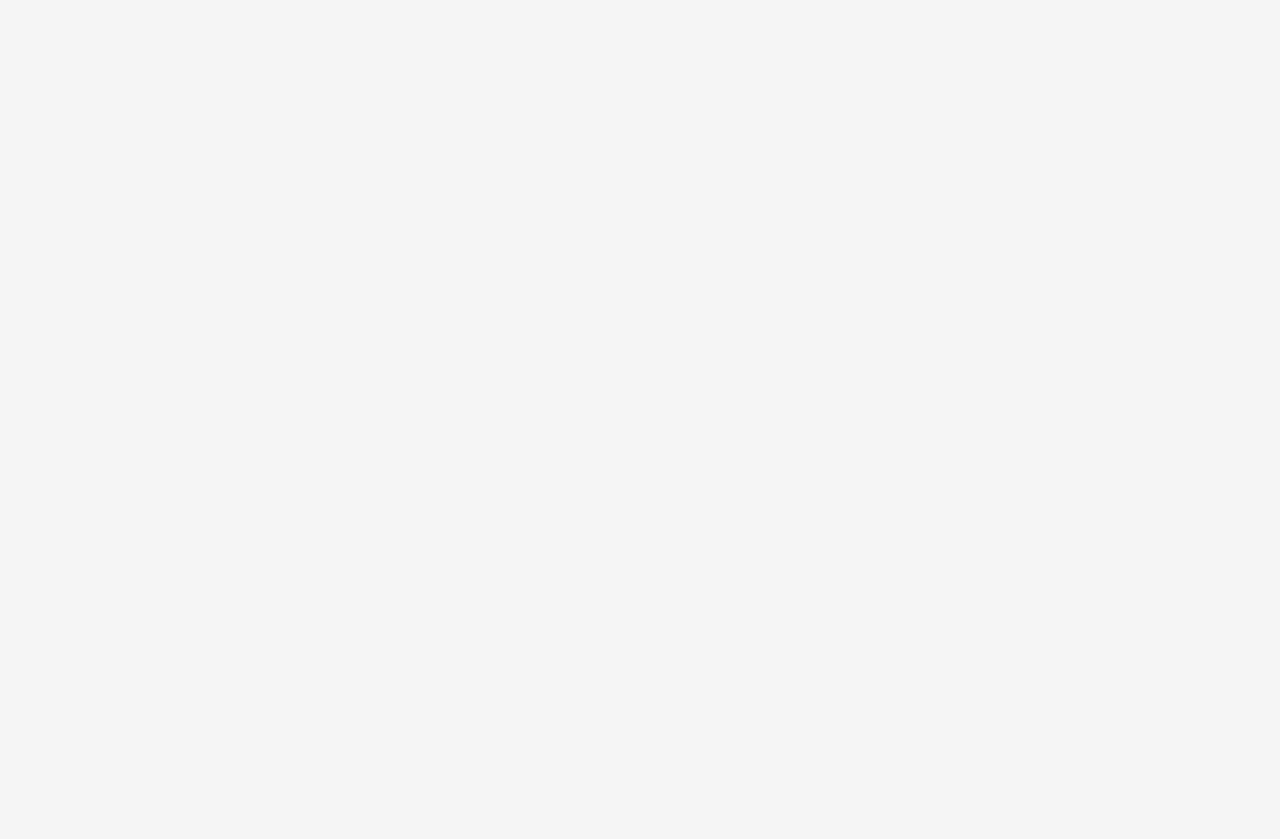
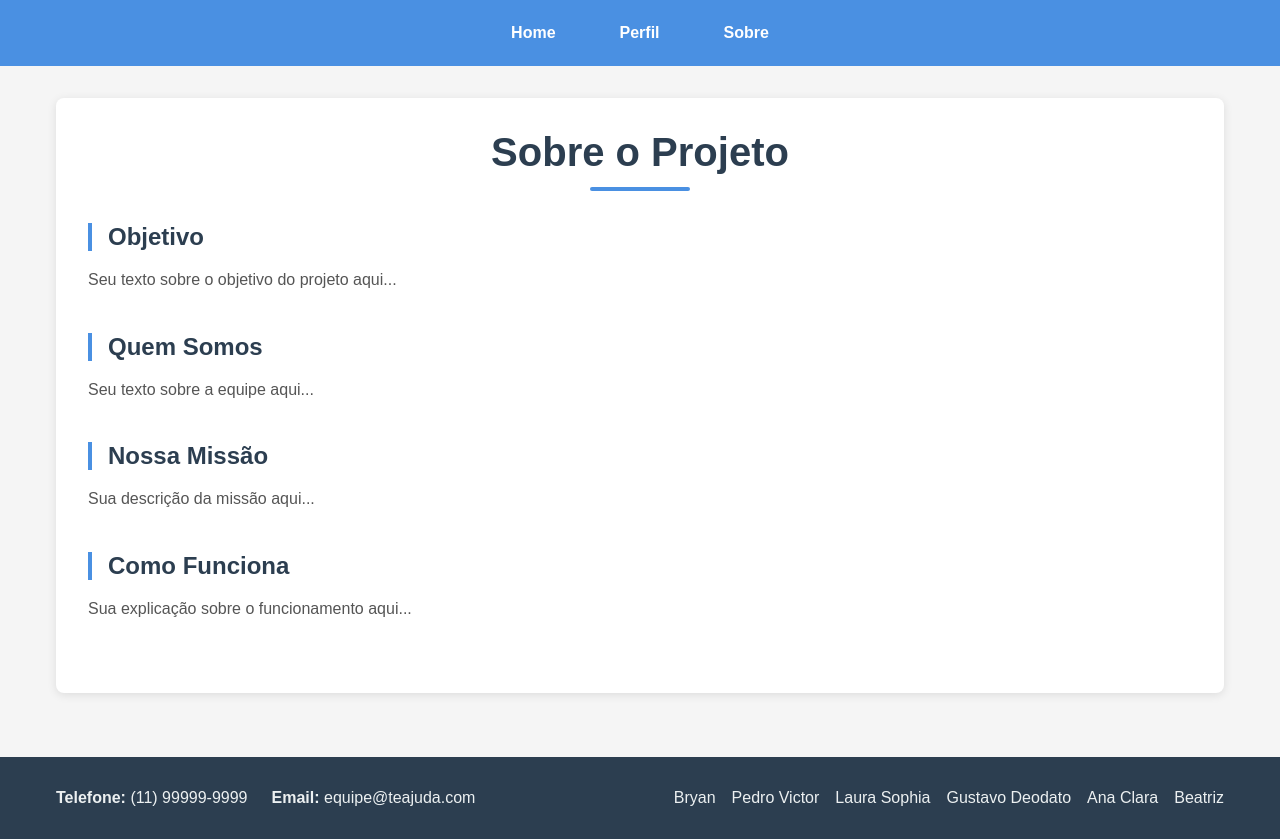
Before and after one commit to pviktorr/react-tcc, a React (Vite) app in the folder reactero/: page /sobre in a window 1280 px wide. Before the commit this address had no page. Before the commit the page ends 800 px from the top, so only its background shows below. Built offline with nearby package versions, Linux system fonts and the light colour scheme.

Commit message:
tela sobre web

```diff
--- /dev/null
+++ b/reactero/src/pages/Sobre/Sobre.css
@@ -0,0 +1,185 @@
+/* Base styles */
+.sobre__root {
+    min-height: 100vh;
+    display: flex;
+    flex-direction: column;
+    background-color: #f5f5f5;
+    font-family: 'Arial', sans-serif;
+}
+
+/* Navigation */
+.nav {
+    background-color: #4a90e2;
+    padding: 1rem 0;
+    position: relative;
+    z-index: 100;
+}
+
+.nav .container {
+    max-width: 1200px;
+    margin: 0 auto;
+    display: flex;
+    justify-content: center;
+    gap: 2rem;
+    position: relative;
+    padding: 0 1rem;
+}
+
+.nav .btn {
+    color: white;
+    text-decoration: none;
+    font-weight: 600;
+    padding: 0.5rem 1rem;
+    border-radius: 4px;
+    transition: background-color 0.3s;
+    position: relative;
+    z-index: 2;
+}
+
+.nav .btn:hover {
+    background-color: rgba(255, 255, 255, 0.2);
+}
+
+.nav .outline {
+    position: absolute;
+    top: 0;
+    left: 50%;
+    transform: translateX(-50%);
+    pointer-events: none;
+}
+
+.nav .rect {
+    stroke: #fff;
+    stroke-dasharray: 100;
+    stroke-dashoffset: 100;
+    animation: dash 2s linear forwards;
+}
+
+@keyframes dash {
+    to {
+        stroke-dashoffset: 0;
+    }
+}
+
+/* Main content */
+.sobre-container {
+    flex: 1;
+    padding: 2rem 1rem;
+    max-width: 1200px;
+    width: 100%;
+    margin: 0 auto;
+}
+
+.sobre-content {
+    background-color: white;
+    border-radius: 8px;
+    box-shadow: 0 2px 10px rgba(0, 0, 0, 0.1);
+    padding: 2rem;
+    margin-bottom: 2rem;
+}
+
+.sobre-title {
+    color: #2c3e50;
+    text-align: center;
+    margin-bottom: 2rem;
+    font-size: 2.5rem;
+    position: relative;
+    padding-bottom: 1rem;
+}
+
+.sobre-title::after {
+    content: '';
+    position: absolute;
+    bottom: 0;
+    left: 50%;
+    transform: translateX(-50%);
+    width: 100px;
+    height: 4px;
+    background-color: #4a90e2;
+    border-radius: 2px;
+}
+
+.sobre-section {
+    margin-bottom: 2.5rem;
+}
+
+.sobre-section h2 {
+    color: #2c3e50;
+    margin-bottom: 1rem;
+    font-size: 1.5rem;
+    position: relative;
+    padding-left: 1rem;
+    border-left: 4px solid #4a90e2;
+}
+
+.sobre-section p {
+    color: #555;
+    line-height: 1.6;
+    margin-bottom: 1rem;
+}
+
+/* Footer */
+.sobre-footer {
+    background-color: #2c3e50;
+    color: white;
+    padding: 2rem 0;
+    margin-top: auto;
+}
+
+.sobre-footer__content {
+    max-width: 1200px;
+    margin: 0 auto;
+    display: flex;
+    flex-direction: column;
+    align-items: center;
+    gap: 1.5rem;
+    padding: 0 1rem;
+}
+
+.sobre-footer__contact {
+    text-align: center;
+    margin-bottom: 1rem;
+}
+
+.sobre-footer__contact span {
+    display: block;
+    margin-bottom: 0.5rem;
+    color: #ecf0f1;
+}
+
+.sobre-footer__social {
+    display: flex;
+    flex-wrap: wrap;
+    justify-content: center;
+    gap: 1rem;
+}
+
+.sobre-footer__social a {
+    color: #ecf0f1;
+    text-decoration: none;
+    transition: color 0.3s;
+}
+
+.sobre-footer__social a:hover {
+    color: #4a90e2;
+}
+
+/* Responsive adjustments */
+@media (min-width: 768px) {
+    .sobre-footer__content {
+        flex-direction: row;
+        justify-content: space-between;
+        align-items: center;
+    }
+
+    .sobre-footer__contact {
+        text-align: left;
+        margin-bottom: 0;
+    }
+
+    .sobre-footer__contact span {
+        display: inline-block;
+        margin-right: 1.5rem;
+        margin-bottom: 0;
+    }
+}
--- /dev/null
+++ b/reactero/src/pages/Sobre/sobre.jsx
@@ -0,0 +1,67 @@
+
+import { Link } from 'react-router-dom';
+import './Sobre.css';
+
+
+function Sobre() {
+    return (
+        <div className="sobre__root">
+            {/* Navbar */}
+            <div className="nav">
+                <div className="container">
+                    <Link to="/home" className="btn">Home</Link>
+                    <Link to="/perfil" className="btn">Perfil</Link>
+                    <Link to="/sobre" className="btn">Sobre</Link>
+
+
+                </div>
+            </div>
+
+            <main className="sobre-container">
+                <div className="sobre-content">
+                    <h1 className="sobre-title">Sobre o Projeto</h1>
+
+                    <section className="sobre-section">
+                        <h2>Objetivo</h2>
+                        <p>Seu texto sobre o objetivo do projeto aqui...</p>
+                    </section>
+
+                    <section className="sobre-section">
+                        <h2>Quem Somos</h2>
+                        <p>Seu texto sobre a equipe aqui...</p>
+                    </section>
+
+                    <section className="sobre-section">
+                        <h2>Nossa Missão</h2>
+                        <p>Sua descrição da missão aqui...</p>
+                    </section>
+
+                    <section className="sobre-section">
+                        <h2>Como Funciona</h2>
+                        <p>Sua explicação sobre o funcionamento aqui...</p>
+                    </section>
+                </div>
+            </main>
+
+            {/* Footer */}
+            <footer className="sobre-footer">
+                <div className="sobre-footer__content">
+                    <div className="sobre-footer__contact">
+                        <span><strong>Telefone:</strong> (11) 99999-9999</span>
+                        <span><strong>Email:</strong> equipe@teajuda.com</span>
+                    </div>
+                    <div className="sobre-footer__social">
+                        <a href="https://www.linkedin.com/in/rzmartins/" aria-label="Bryan">Bryan</a>
+                        <a href="https://www.linkedin.com/in/pedro-rodrigues-41169031b/?originalSubdomain=br" aria-label="Pedro">Pedro Victor</a>
+                        <a href="www.linkedin.com/in/laura-sofia-0a5b06326" aria-label="X">Laura Sophia</a>
+                        <a href="https://www.linkedin.com/in/gustavo-silva-deodato-76651b284/" aria-label="Gusta">Gustavo Deodato</a>
+                        <a href="#" aria-label="Ana">Ana Clara</a>
+                        <a href="" aria-label="Bia">Beatriz</a>
+                    </div>
+                </div>
+            </footer>
+        </div>
+    );
+}
+
+export default Sobre;
--- a/reactero/src/router.jsx
+++ b/reactero/src/router.jsx
@@ -7,6 +7,7 @@ import Inicio from './pages/Inicio/Inicio'
 import Perfil from './pages/Perfil/perfil'
 import NovaSenha from './pages/NovaSenha/Novasenha'
 import RecSenha from './pages/RecSenha/RecSenha'
+import Sobre from './pages/Sobre/sobre'
 import CodigoRec from './pages/CodigoRec/CodigoRec'
 
 import { Routes, Route } from "react-router-dom";
@@ -15,7 +16,7 @@ function AppRoutes() {
       <Routes>
         {/* Rota padrão */}
         <Route path="/" element={<Inicio />} />
-        <Route path="/inicio" element={<Inicio />} />
+        <Route path="/sobre" element={<Sobre />} />
         <Route path="/home" element={<Home />} />
         <Route path="/perfil" element={<Perfil />} />
         {/* Demais rotas */}
@@ -24,6 +25,7 @@ function AppRoutes() {
         <Route path="/nova-senha" element={<NovaSenha />} />
         <Route path="/recuperar-senha" element={<RecSenha />} />
         <Route path="/codigo-recuperacao" element={<CodigoRec />} />
+        <Route path="/sobre" element={<Sobre />} />
       </Routes>
     )
 }
```
Also changed, not shown: reactero/public/logo.png (added).
